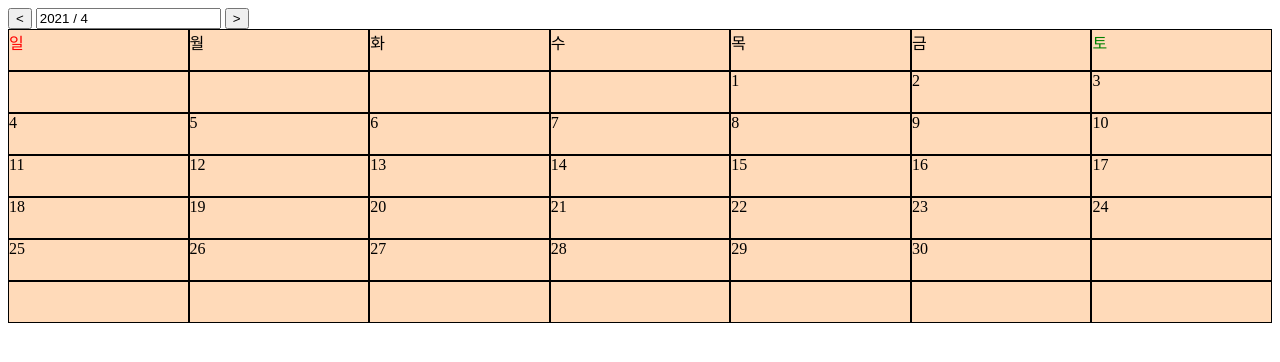
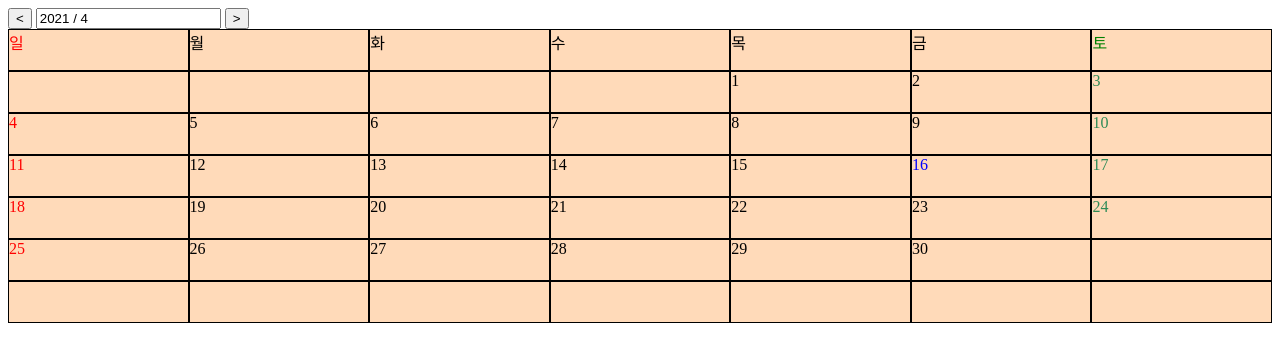
Before and after one commit to ese111/jsPractice, a plain HTML site: page calendar/calendar.html in a window 1280 px wide. Drawn offline with nearby package versions, Linux system fonts and the light colour scheme.

Commit message:
JavaScript practice : simple calendar

```diff
--- a/calendar/cal.js
+++ b/calendar/cal.js
@@ -11,6 +11,7 @@ window.addEventListener("load",function(){
 
     var year = today.getFullYear(); // 년도
     var month = today.getMonth() + 1;  // 월
+    var now = today.getDate();
     date.value = year+" / " + month;
     build();
 
@@ -27,7 +28,10 @@ window.addEventListener("load",function(){
                 console.log("i= "+i+" j= "+j +" day1= "+day1);
                 if(j==day1&&cnt<=lastDate.getDate()){
                     divs[j].textContent = cnt;
-                   console.log('cnt= '+cnt+" div= "+divs[j].textContent);
+                    if(cnt==now){
+                        divs[j].style.color = "blue";
+                    }
+                    console.log('cnt= '+cnt+" div= "+divs[j].textContent);
                     cnt++;
                     day1++;
                 }
--- a/calendar/style.css
+++ b/calendar/style.css
@@ -32,3 +32,9 @@
 .sat{
     color: green;
 }
+.item.day1{
+    color: red;
+}
+.item.day7{
+    color: seagreen;
+}
```
